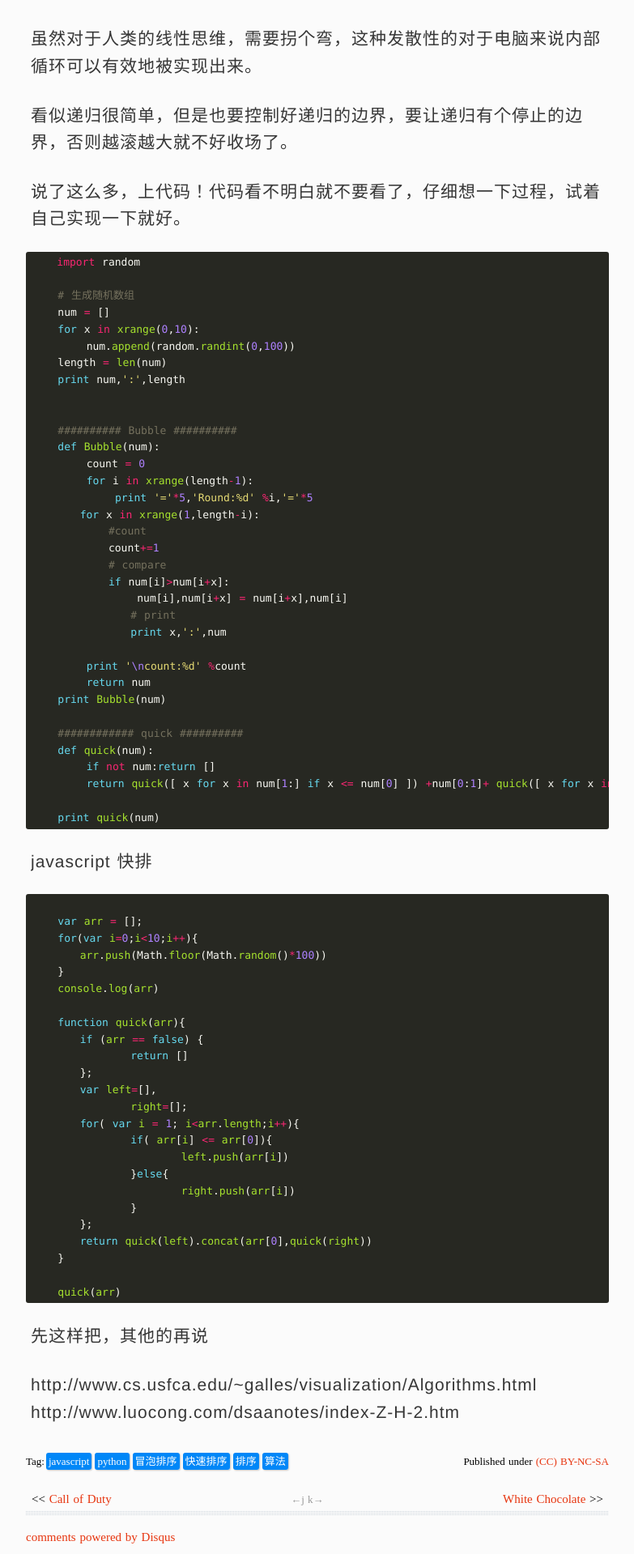
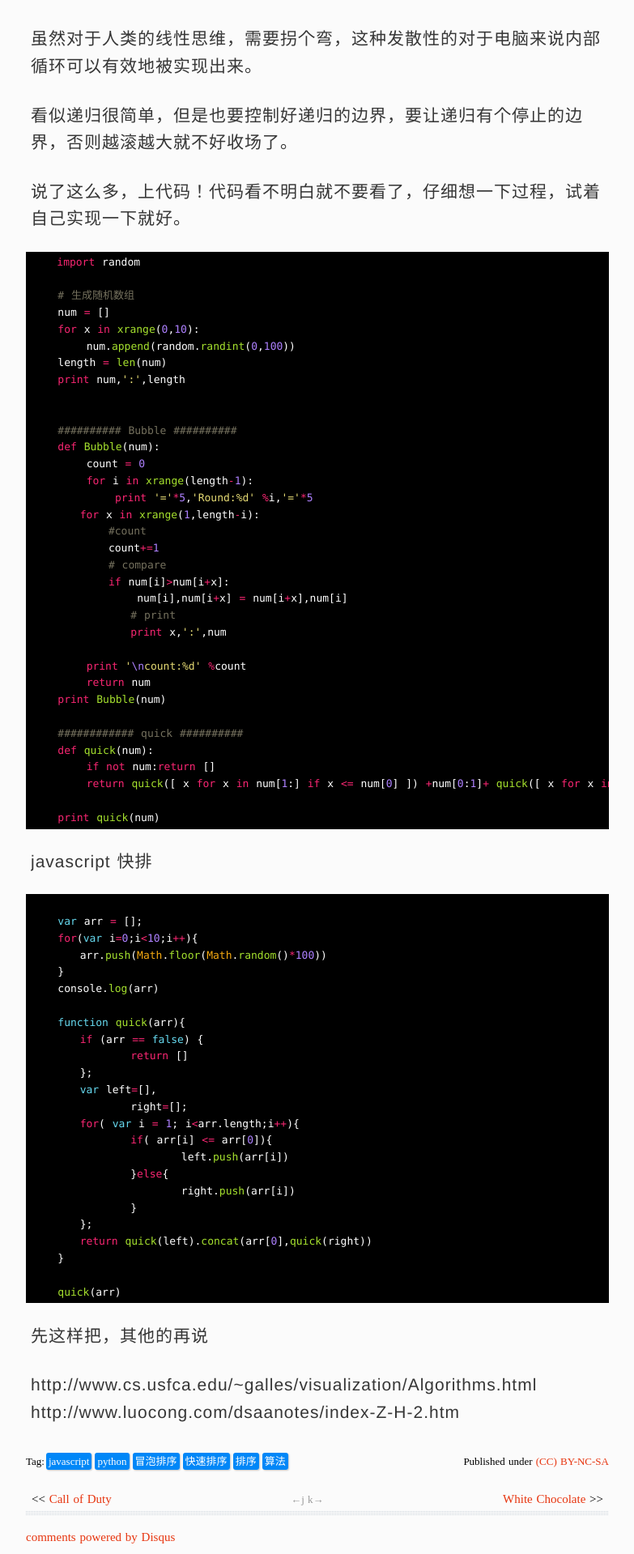
Before and after one commit to xavierskip/xavierskip.github.io, a Jekyll site: the page built from _posts/2012-09-11-sort.md, in a window 1280 px wide. Shown: the part 2354-4273 px from the top of the page at 81% size, without its empty margins (248-1031 px from the left). Built offline with Jekyll 4.4.1, drawn with Linux system fonts in a browser that asks for light colours; comment, search, counter and statistics services are not loaded.

Commit message:
Rouge css

```diff
--- a/_layouts/post.html
+++ b/_layouts/post.html
@@ -1,6 +1,7 @@
 ---
 layout: default
 ---
+<link rel="stylesheet" href="/media/css/monokai.css">
 <section class="meta">
   <span class="time">
     <time datetime="{{ page.date | date:"%Y-%m-%d" }}">{{ page.date | date:"%Y-%m-%d" }}</time>
--- /dev/null
+++ b/media/css/monokai.css
@@ -0,0 +1,217 @@
+/*ref:http://platinhom.github.io/2016/02/04/update-github-rouge/*/
+.highlight table td { padding: 5px; }
+.highlight table pre { margin: 0; }
+.highlight .gh {
+  color: #999999;
+}
+.highlight .sr {
+  color: #f6aa11;
+}
+.highlight .go {
+  color: #888888;
+}
+.highlight .gp {
+  color: #555555;
+}
+.highlight .gs {
+}
+.highlight .gu {
+  color: #aaaaaa;
+}
+.highlight .nb {
+  color: #f6aa11;
+}
+.highlight .cm {
+  color: #75715e;
+}
+.highlight .cp {
+  color: #75715e;
+}
+.highlight .c1 {
+  color: #75715e;
+}
+.highlight .cs {
+  color: #75715e;
+}
+.highlight .c, .highlight .cd {
+  color: #75715e;
+}
+.highlight .err {
+  color: #960050;
+}
+.highlight .gr {
+  color: #960050;
+}
+.highlight .gt {
+  color: #960050;
+}
+.highlight .gd {
+  color: #49483e;
+}
+.highlight .gi {
+  color: #49483e;
+}
+.highlight .ge {
+  color: #49483e;
+}
+.highlight .kc {
+  color: #66d9ef;
+}
+.highlight .kd {
+  color: #66d9ef;
+}
+.highlight .kr {
+  color: #66d9ef;
+}
+.highlight .no {
+  color: #66d9ef;
+}
+.highlight .kt {
+  color: #66d9ef;
+}
+.highlight .mf {
+  color: #ae81ff;
+}
+.highlight .mh {
+  color: #ae81ff;
+}
+.highlight .il {
+  color: #ae81ff;
+}
+.highlight .mi {
+  color: #ae81ff;
+}
+.highlight .mo {
+  color: #ae81ff;
+}
+.highlight .m, .highlight .mb, .highlight .mx {
+  color: #ae81ff;
+}
+.highlight .sc {
+  color: #ae81ff;
+}
+.highlight .se {
+  color: #ae81ff;
+}
+.highlight .ss {
+  color: #ae81ff;
+}
+.highlight .sd {
+  color: #e6db74;
+}
+.highlight .s2 {
+  color: #e6db74;
+}
+.highlight .sb {
+  color: #e6db74;
+}
+.highlight .sh {
+  color: #e6db74;
+}
+.highlight .si {
+  color: #e6db74;
+}
+.highlight .sx {
+  color: #e6db74;
+}
+.highlight .s1 {
+  color: #e6db74;
+}
+.highlight .s {
+  color: #e6db74;
+}
+.highlight .na {
+  color: #a6e22e;
+}
+.highlight .nc {
+  color: #a6e22e;
+}
+.highlight .nd {
+  color: #a6e22e;
+}
+.highlight .ne {
+  color: #a6e22e;
+}
+.highlight .nf {
+  color: #a6e22e;
+}
+.highlight .vc {
+  color: #ffffff;
+}
+.highlight .nn {
+  color: #ffffff;
+}
+.highlight .nl {
+  color: #ffffff;
+}
+.highlight .ni {
+  color: #ffffff;
+}
+.highlight .bp {
+  color: #ffffff;
+}
+.highlight .vg {
+  color: #ffffff;
+}
+.highlight .vi {
+  color: #ffffff;
+}
+.highlight .nv {
+  color: #ffffff;
+}
+.highlight .w {
+  color: #ffffff;
+}
+.highlight {
+  color: #ffffff;
+}
+.highlight .n, .highlight .py, .highlight .nx, .highlight .p{
+  color: #ffffff;
+}
+.highlight .ow {
+  color: #f92672;
+}
+.highlight .nt {
+  color: #f92672;
+}
+.highlight .k, .highlight .kv {
+  color: #f92672;
+}
+.highlight .kn {
+  color: #f92672;
+}
+.highlight .kp {
+  color: #f92672;
+}
+.highlight .o {
+  color: #f92672;
+}
+div[class="highlight"] > pre > code[class*="language-"] {
+  background:black;
+  color:#f8f8f2;
+}
+div[class="highlight"] > pre {
+  background:black;
+}
+figure[class="highlight"] > pre > code[class*="language-"] {
+  text-align:left;
+  background:black;
+  color:#f8f8f2;
+}
+figure[class="highlight"] > pre > code[class*="language-"] td > pre{
+  text-align:left;
+  background:black;
+  color:#f8f8f2;
+}
+figure[class="highlight"] > pre {
+  text-align:left;
+  background:black;
+}
+div[class="highlighter-rouge"] > pre[class="highlight"] > code{
+  background:black;
+  color:#f8f8f2;
+}
+div[class="highlighter-rouge"] > pre[class="highlight"] {
+  background:black;
+}
+.lineno {color: #f8f8f2 } /*Number of line*/
```
